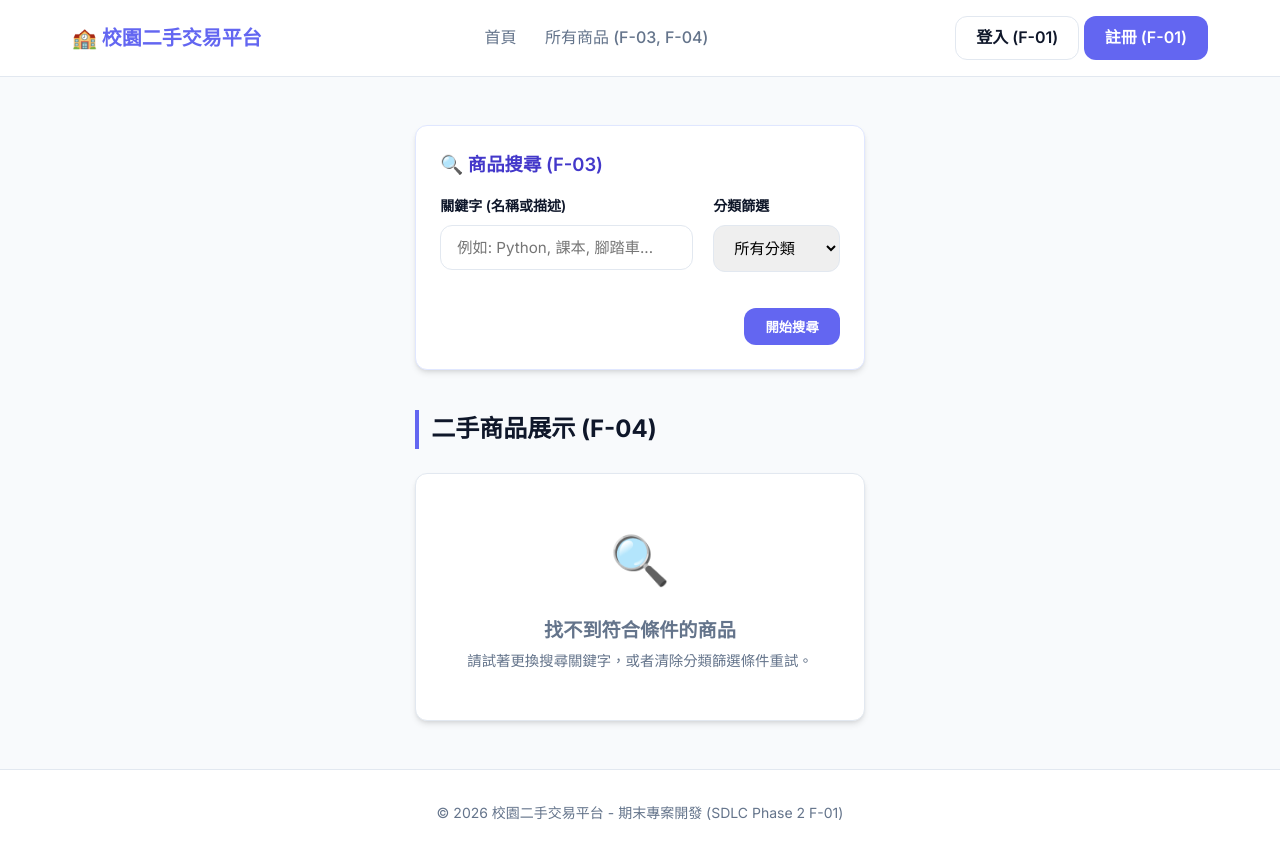
After one commit to d1483758/final-exam, a Flask app: template templates/products.html in a window 1280 px wide. The commit adds this page. Run offline with Flask 3, Linux system fonts and the light colour scheme; the template is opened without the code that fills it, so the values that code supplies are empty.

Commit message:
Phase 4: Implement F-03 product search and categorization filters with unit tests

```diff
--- a/app.py
+++ b/app.py
@@ -268,12 +268,34 @@ def create_app():
         return redirect(url_for('my_products'))
 
     # ==========================================
-    # 未開發功能佔位 (F-03, F-04, F-05) - 本階段不實作核心邏輯
+    # F-03 商品搜尋模組
     # ==========================================
-
     @app.route('/products')
     def products():
-        return "F-03 & F-04 商品列表與搜尋頁面：待第四階段開發"
+        q = request.args.get('q', '').strip()
+        c = request.args.get('c', '').strip()
+
+        db = get_db()
+        sql = "SELECT * FROM products"
+        clauses = []
+        parameters = []
+
+        if q:
+            clauses.append("(title LIKE ? OR description LIKE ?)")
+            parameters.append(f"%{q}%")
+            parameters.append(f"%{q}%")
+
+        if c:
+            clauses.append("category = ?")
+            parameters.append(c)
+
+        if clauses:
+            sql += " WHERE " + " AND ".join(clauses)
+
+        sql += " ORDER BY created_at DESC"
+
+        products_list = db.execute(sql, parameters).fetchall()
+        return render_template('products.html', products=products_list, q=q, c=c)
 
     @app.route('/product/<int:product_id>')
     def product_detail(product_id):
--- a/static/css/style.css
+++ b/static/css/style.css
@@ -171,7 +171,7 @@ body {
 /* 卡片與格線 */
 .grid {
     display: grid;
-    grid-template-columns: repeat(auto-fit, minmax(250px, 1fr));
+    grid-template-columns: repeat(auto-fill, minmax(260px, 1fr));
     gap: 1.5rem;
 }
 
@@ -258,7 +258,7 @@ body {
     color: #0369a1;
 }
 
-/* 會員驗證頁面與通用表單 (F-01, F-02) */
+/* 會員驗證與通用表單 */
 .auth-container, .form-container {
     display: flex;
     justify-content: center;
@@ -406,6 +406,150 @@ body {
     color: var(--text-muted);
 }
 
+/* 搜尋區塊 (F-03) */
+.search-section {
+    margin-bottom: 2.5rem;
+    border-color: #e0e7ff;
+}
+
+.search-section h3 {
+    font-size: 1.15rem;
+    font-weight: 600;
+    color: #4338ca;
+    margin-bottom: 1rem;
+}
+
+.search-grid {
+    display: grid;
+    grid-template-columns: 2fr 1fr;
+    gap: 1.25rem;
+}
+
+@media (max-width: 768px) {
+    .search-grid {
+        grid-template-columns: 1fr;
+    }
+}
+
+.search-actions {
+    display: flex;
+    justify-content: flex-end;
+    align-items: center;
+    gap: 1rem;
+    margin-top: 1rem;
+}
+
+.results-header {
+    margin-bottom: 1.5rem;
+    display: flex;
+    justify-content: space-between;
+    align-items: flex-end;
+    flex-wrap: wrap;
+    gap: 1rem;
+}
+
+.results-header h2 {
+    font-size: 1.5rem;
+    border-left: 4px solid var(--primary);
+    padding-left: 0.75rem;
+}
+
+.search-query-text {
+    color: var(--text-muted);
+    font-size: 0.95rem;
+}
+
+/* 商品卡片 (F-03, F-04) */
+.product-card {
+    padding: 0;
+    display: flex;
+    flex-direction: column;
+    overflow: hidden;
+    height: 100%;
+}
+
+.product-img-wrapper {
+    position: relative;
+    width: 100%;
+    height: 180px;
+    background-color: #f1f5f9;
+}
+
+.product-card-img {
+    width: 100%;
+    height: 100%;
+    object-fit: cover;
+    transition: transform 0.3s;
+}
+
+.product-card:hover .product-card-img {
+    transform: scale(1.05);
+}
+
+.product-no-img {
+    width: 100%;
+    height: 100%;
+    display: flex;
+    align-items: center;
+    justify-content: center;
+    color: var(--text-muted);
+    font-size: 0.9rem;
+    font-weight: 500;
+}
+
+.product-category-tag {
+    position: absolute;
+    top: 10px;
+    right: 10px;
+    background-color: rgba(15, 23, 42, 0.75);
+    color: white;
+    padding: 0.2rem 0.6rem;
+    font-size: 0.75rem;
+    font-weight: 600;
+    border-radius: 20px;
+    backdrop-filter: blur(4px);
+}
+
+.product-info {
+    padding: 1.25rem;
+    display: flex;
+    flex-direction: column;
+    flex-grow: 1;
+}
+
+.product-title {
+    font-size: 1.1rem;
+    font-weight: 700;
+    color: var(--text-main);
+    margin-bottom: 0.5rem;
+    white-space: nowrap;
+    overflow: hidden;
+    text-overflow: ellipsis;
+}
+
+.product-date {
+    font-size: 0.8rem;
+    color: var(--text-muted);
+    margin-bottom: 1.25rem;
+}
+
+.product-footer {
+    display: flex;
+    justify-content: space-between;
+    align-items: center;
+    margin-top: auto;
+}
+
+.product-price {
+    font-size: 1.25rem;
+    font-weight: 800;
+    color: var(--primary);
+}
+
+.empty-icon {
+    font-size: 3rem;
+}
+
 /* 提示訊息 (Alerts) */
 .alert {
     padding: 1rem;
--- /dev/null
+++ b/templates/products.html
@@ -0,0 +1,92 @@
+{% extends 'base.html' %}
+
+{% block title %}商品列表 - 校園二手交易平台{% endblock %}
+
+{% block content %}
+<div class="products-container">
+    <!-- 搜尋欄區塊 -->
+    <div class="search-section card">
+        <h3>🔍 商品搜尋 (F-03)</h3>
+        <form action="/products" method="GET" class="search-form">
+            <div class="search-grid">
+                <div class="form-group">
+                    <label for="q">關鍵字 (名稱或描述)</label>
+                    <input type="text" id="q" name="q" value="{{ q or '' }}" placeholder="例如: Python, 課本, 腳踏車...">
+                </div>
+
+                <div class="form-group">
+                    <label for="c">分類篩選</label>
+                    <select id="c" name="c">
+                        <option value="" {% if not c %}selected{% endif %}>所有分類</option>
+                        <option value="教科書" {% if c == '教科書' %}selected{% endif %}>教科書</option>
+                        <option value="電子產品" {% if c == '電子產品' %}selected{% endif %}>電子產品</option>
+                        <option value="生活用品" {% if c == '生活用品' %}selected{% endif %}>生活用品</option>
+                        <option value="自行車" {% if c == '自行車' %}selected{% endif %}>自行車</option>
+                        <option value="其他" {% if c == '其他' %}selected{% endif %}>其他</option>
+                    </select>
+                </div>
+            </div>
+
+            <div class="search-actions">
+                {% if q or c %}
+                    <a href="/products" class="btn btn-outline">清除條件</a>
+                {% endif %}
+                <button type="submit" class="btn btn-primary">開始搜尋</button>
+            </div>
+        </form>
+    </div>
+
+    <!-- 商品展示區塊 -->
+    <div class="results-header">
+        <h2>二手商品展示 (F-04)</h2>
+        {% if q or c %}
+            <p class="search-query-text">
+                搜尋條件：
+                {% if q %}關鍵字「<strong>{{ q }}</strong>」{% endif %}
+                {% if c %} 分類「<strong>{{ c }}</strong>」{% endif %}
+            </p>
+        {% endif %}
+    </div>
+
+    {% if products %}
+        <div class="grid">
+            {% for product in products %}
+                <div class="card product-card">
+                    <div class="product-img-wrapper">
+                        {% if product.image %}
+                            <img src="{{ url_for('static', filename='uploads/' ~ product.image) }}" alt="商品照" class="product-card-img">
+                        {% else %}
+                            <div class="product-no-img">無圖片</div>
+                        {% endif %}
+                        <span class="product-category-tag">{{ product.category }}</span>
+                    </div>
+
+                    <div class="product-info">
+                        <h3 class="product-title" title="{{ product.title }}">{{ product.title }}</h3>
+                        <p class="product-date">刊登時間: {{ (product.created_at|string).split(' ')[0] }}</p>
+
+                        <div class="product-footer">
+                            <span class="product-price">NT$ {{ product.price|int }}</span>
+                            <!-- F-04 查看詳情按鈕：鏈接已規劃，邏輯待下階段實現 -->
+                            <a href="/product/{{ product.id }}" class="btn btn-outline btn-sm">查看商品 (F-04)</a>
+                        </div>
+                    </div>
+                </div>
+            {% endfor %}
+        </div>
+    {% else %}
+        <div class="card empty-state text-center">
+            <div class="empty-icon">🔍</div>
+            <p style="font-size: 1.2rem; font-weight: 600; color: var(--text-muted); margin-top: 1rem;">
+                找不到符合條件的商品
+            </p>
+            <p style="font-size: 0.9rem; color: var(--text-muted); margin-top: 0.25rem;">
+                請試著更換搜尋關鍵字，或者清除分類篩選條件重試。
+            </p>
+            {% if q or c %}
+                <a href="/products" class="btn btn-primary" style="margin-top: 1.5rem;">返回所有商品列表</a>
+            {% endif %}
+        </div>
+    {% endif %}
+</div>
+{% endblock %}
```
Also changed, not shown: test_search.py (added, +92 -0 lines).
